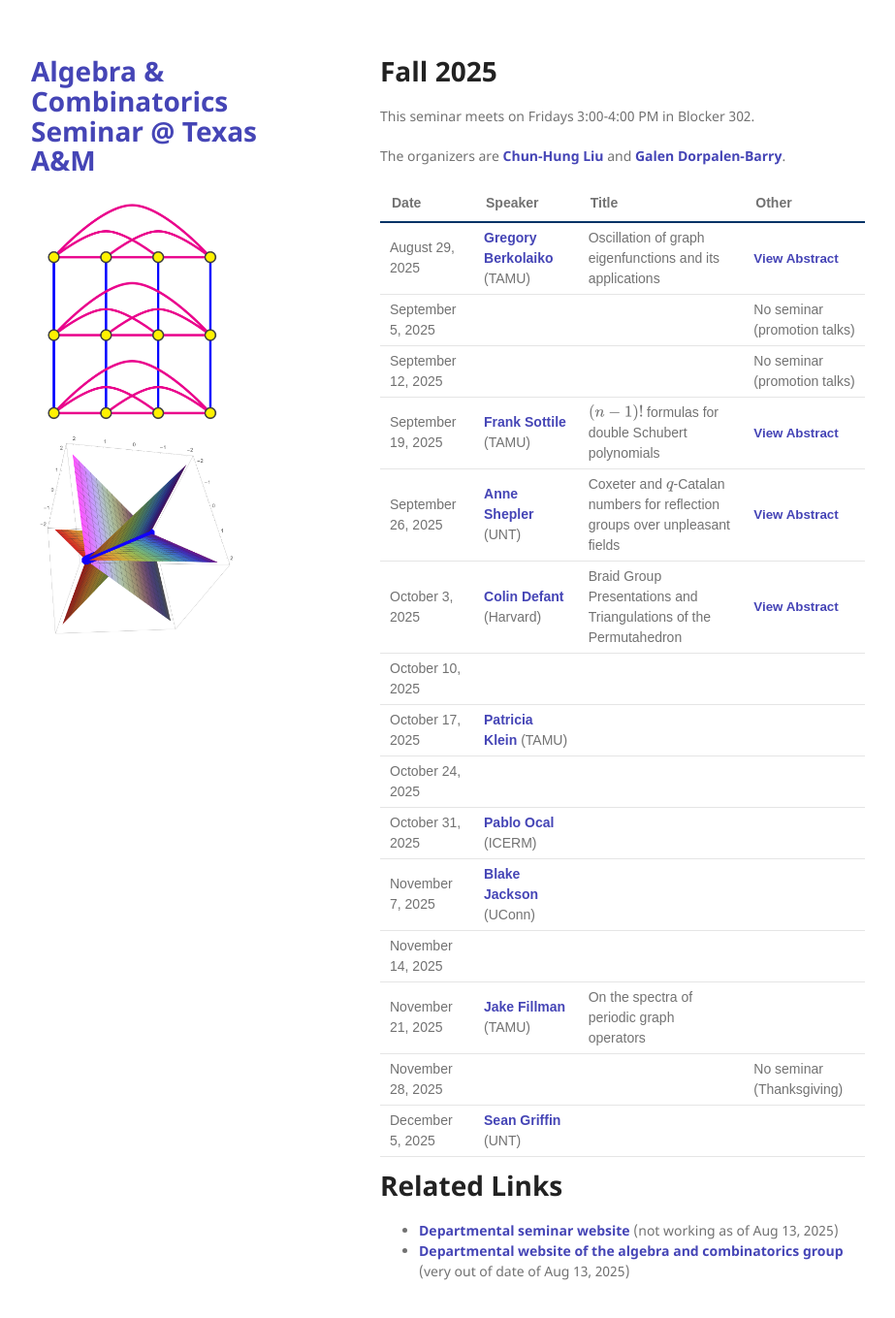
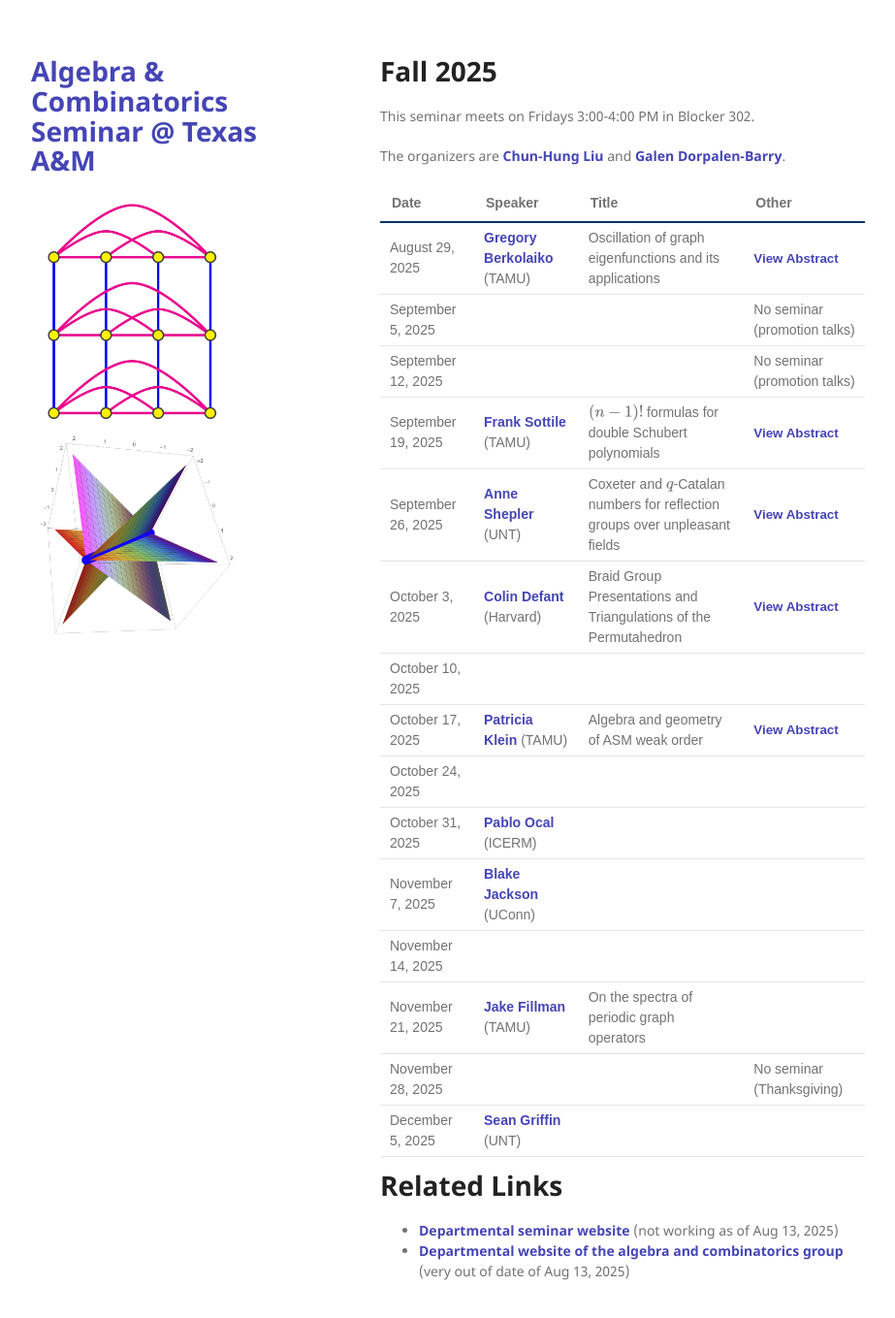
Before and after one commit to tamu-seminar/alg-comb, a Jekyll site: the page built from index.md, in a window 1280 px wide and 1391 px high. Shown: the top 1359 px of the window at 97% size, without its empty margins (178-1101 px from the left). Built offline with Jekyll 4.4.1, drawn with Linux system fonts in a browser that asks for light colours.

Commit message:
klein-abstract

```diff
--- a/index.md
+++ b/index.md
@@ -30,7 +30,7 @@ The organizers are [Chun-Hung Liu](https://people.tamu.edu/~chliu/) and [Galen D
 | September 26, 2025 | [Anne Shepler](https://sites.math.unt.edu/~ashepler/) (UNT) | Coxeter and $q$-Catalan numbers for reflection groups over unpleasant fields | <button type="button" class="abstract-link" onclick="showAbstract('shepler')">View Abstract</button> |
 | October 3, 2025 | [Colin Defant](https://sites.google.com/view/colin-defant/home) (Harvard) | Braid Group Presentations and Triangulations of the Permutahedron| <button type="button" class="abstract-link" onclick="showAbstract('defant')">View Abstract</button> |
 | October 10, 2025 |  | | |
-| October 17, 2025 | [Patricia Klein](https://patriciajklein.github.io/) (TAMU) | | |
+| October 17, 2025 | [Patricia Klein](https://patriciajklein.github.io/) (TAMU) | Algebra and geometry of ASM weak order | <button type="button" class="abstract-link" onclick="showAbstract('klein')">View Abstract</button> |
 | October 24, 2025 | | | |
 | October 31, 2025 |[Pablo Ocal](https://pabloocal.github.io/) (ICERM) | | |
 | November 7, 2025 | [Blake Jackson](https://www.blakejacksonmath.com/) (UConn) | | |
@@ -109,6 +109,10 @@ amplitudes and matroids.</p>
 </div>
 
 
+<div id="klein" style="display:none;" aria-hidden="true">
+<p> In 2018, Hamaker and Reiner generalized the notions of weak order and descent sets from permutations to alternating sign matrices (ASMs).  As one associates a matrix Schubert variety to a permutation, one can more generally associate an intersection of matrix Schubert varieties (now called ASM varieties) to an ASM.  In this talk, we will review the role of matrix Schubert varieties - and their unions and intersections - in Schubert calculus and describe classical uses of the permutation matrices and strong Bruhat order in encoding algebro-geometric invariants.  We will then describe new work giving relationships between poset combinatorics and algebro-geometric invariants determined by the ASMs under weak order. This is joint work with Laura Escobar and Anna Weigandt.
+ </p>
+</div>
 
 <!-- Code that makes the pop-up windows -->
 
```
